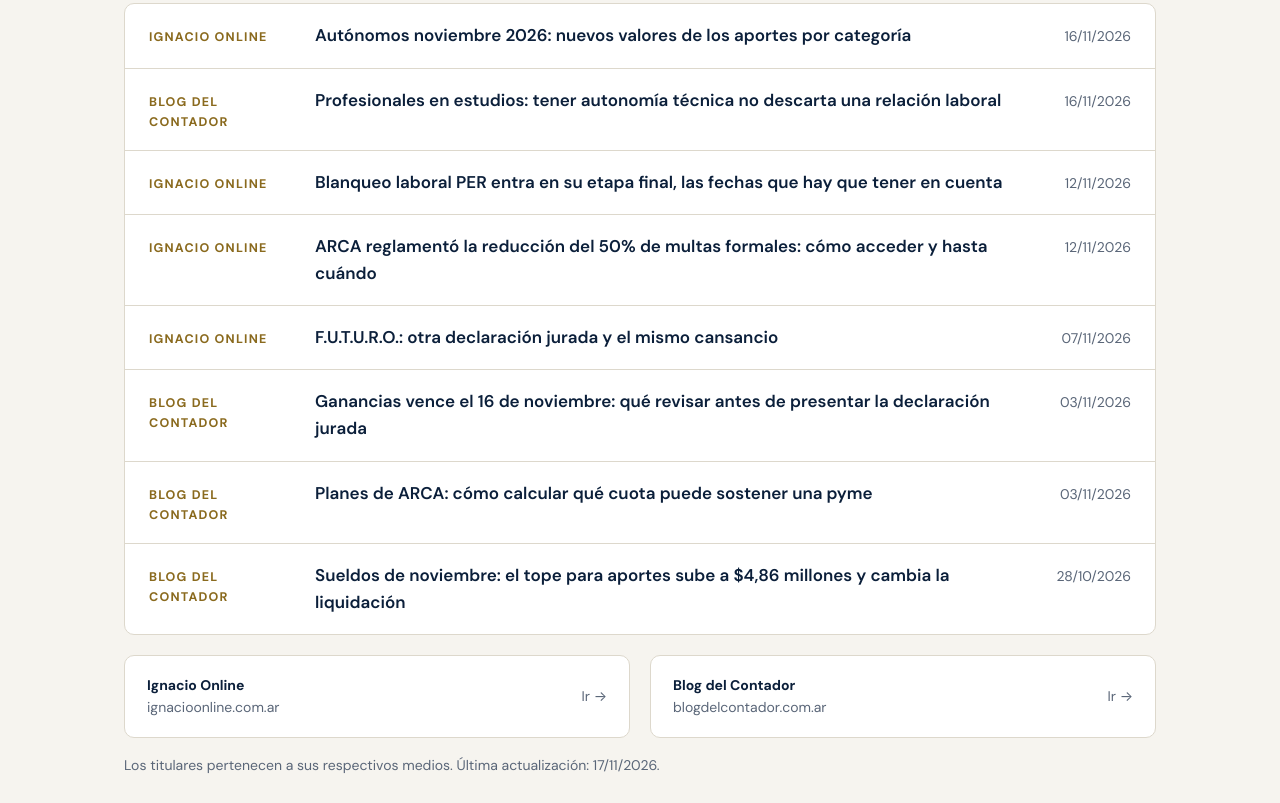
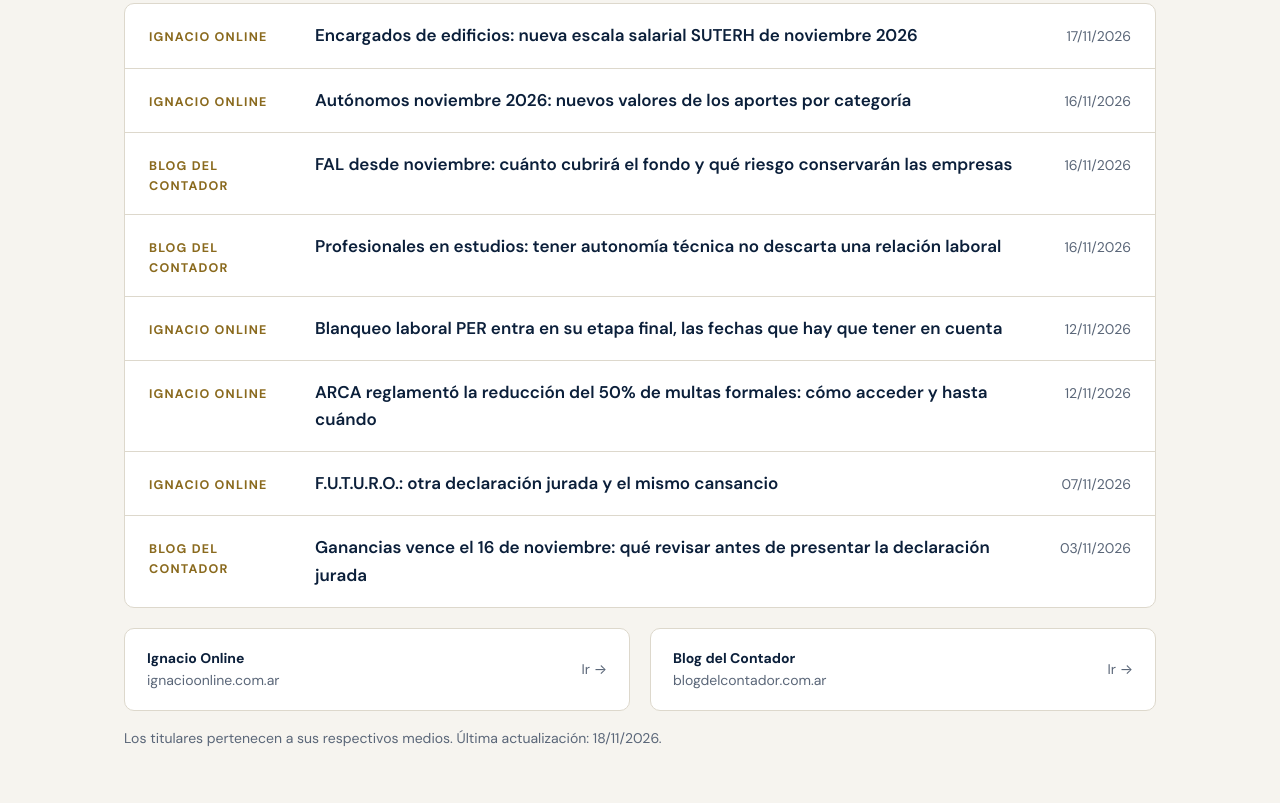
Before and after one commit to smestudiocontable/smestudiocontable.github.io, a plain HTML site: page index.html in a window 1280 px wide. Shown: the part 3497-4300 px from the top of the page. Drawn offline with Linux system fonts and the light colour scheme.

Commit message:
Actualiza noticias 18/11/2026

```diff
--- a/index.html
+++ b/index.html
@@ -281,21 +281,21 @@ footer .wrap{display:flex;justify-content:space-between;gap:12px;flex-wrap:wrap}
       </div>
       <!-- NOTICIAS:INICIO (la actualización diaria reemplaza este bloque; máximo 12 titulares, el más nuevo arriba) -->
       <div class="news">
+        <a href="https://www.ignacioonline.com.ar/encargados-de-edificios-nueva-escala-salarial-suterh-de-noviembre-2026"><span class="src">Ignacio Online</span><span class="ttl">Encargados de edificios: nueva escala salarial SUTERH de noviembre 2026</span><span class="dt">17/11/2026</span></a>
         <a href="https://www.ignacioonline.com.ar/autonomos-2026-valores-vigentes-desde-noviembre/"><span class="src">Ignacio Online</span><span class="ttl">Autónomos noviembre 2026: nuevos valores de los aportes por categoría</span><span class="dt">16/11/2026</span></a>
+        <a href="https://blogdelcontador.com.ar"><span class="src">Blog del Contador</span><span class="ttl">FAL desde noviembre: cuánto cubrirá el fondo y qué riesgo conservarán las empresas</span><span class="dt">16/11/2026</span></a>
         <a href="https://blogdelcontador.com.ar"><span class="src">Blog del Contador</span><span class="ttl">Profesionales en estudios: tener autonomía técnica no descarta una relación laboral</span><span class="dt">16/11/2026</span></a>
         <a href="https://www.ignacioonline.com.ar/blanqueo-laboral-per-entra-en-su-etapa-final-las-fechas-que-hay-que-tener-en-cuenta/"><span class="src">Ignacio Online</span><span class="ttl">Blanqueo laboral PER entra en su etapa final, las fechas que hay que tener en cuenta</span><span class="dt">12/11/2026</span></a>
         <a href="https://www.ignacioonline.com.ar/arca-reglamento-la-reduccion-del-50-de-multas-formales-como-acceder-y-hasta-cuando/"><span class="src">Ignacio Online</span><span class="ttl">ARCA reglamentó la reducción del 50% de multas formales: cómo acceder y hasta cuándo</span><span class="dt">12/11/2026</span></a>
         <a href="https://www.ignacioonline.com.ar/f-u-t-u-r-o-otra-declaracion-jurada-y-el-mismo-cansancio/"><span class="src">Ignacio Online</span><span class="ttl">F.U.T.U.R.O.: otra declaración jurada y el mismo cansancio</span><span class="dt">07/11/2026</span></a>
         <a href="https://blogdelcontador.com.ar"><span class="src">Blog del Contador</span><span class="ttl">Ganancias vence el 16 de noviembre: qué revisar antes de presentar la declaración jurada</span><span class="dt">03/11/2026</span></a>
-        <a href="https://blogdelcontador.com.ar"><span class="src">Blog del Contador</span><span class="ttl">Planes de ARCA: cómo calcular qué cuota puede sostener una pyme</span><span class="dt">03/11/2026</span></a>
-        <a href="https://blogdelcontador.com.ar/news-46527-sueldos-noviembre-2026-topes-aportes-sipa"><span class="src">Blog del Contador</span><span class="ttl">Sueldos de noviembre: el tope para aportes sube a $4,86 millones y cambia la liquidación</span><span class="dt">28/10/2026</span></a>
       </div>
       <!-- NOTICIAS:FIN -->
       <div class="grid g2 sources">
         <a class="card" href="https://www.ignacioonline.com.ar"><span><b>Ignacio Online</b><br><span>ignacioonline.com.ar</span></span><span>Ir →</span></a>
         <a class="card" href="https://blogdelcontador.com.ar"><span><b>Blog del Contador</b><br><span>blogdelcontador.com.ar</span></span><span>Ir →</span></a>
       </div>
-      <p class="fine">Los titulares pertenecen a sus respectivos medios. Última actualización: 17/11/2026.</p>
+      <p class="fine">Los titulares pertenecen a sus respectivos medios. Última actualización: 18/11/2026.</p>
     </div>
   </section>
 
```
